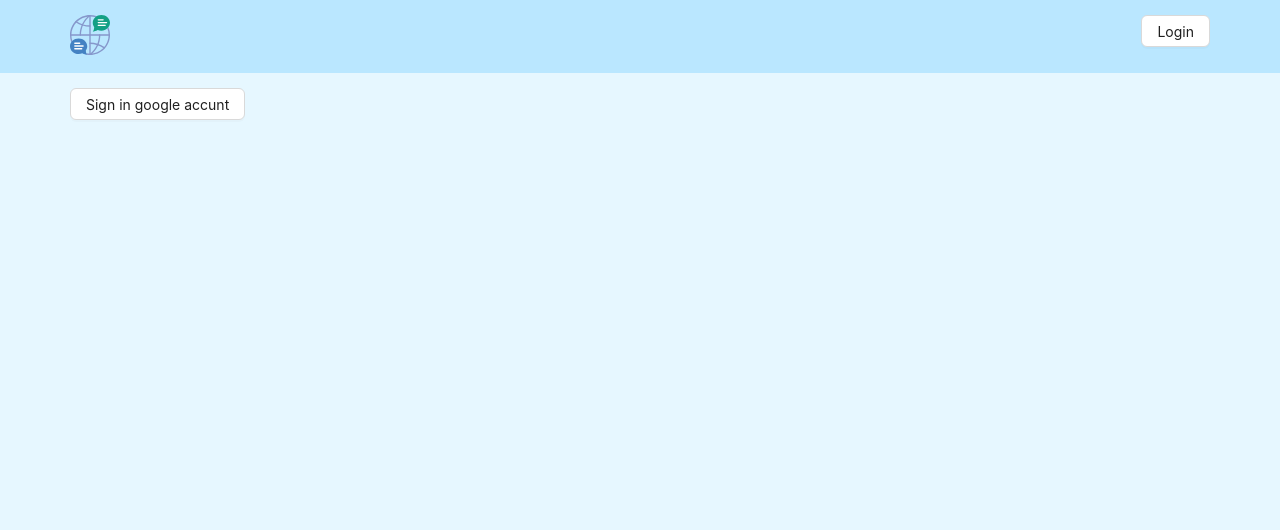
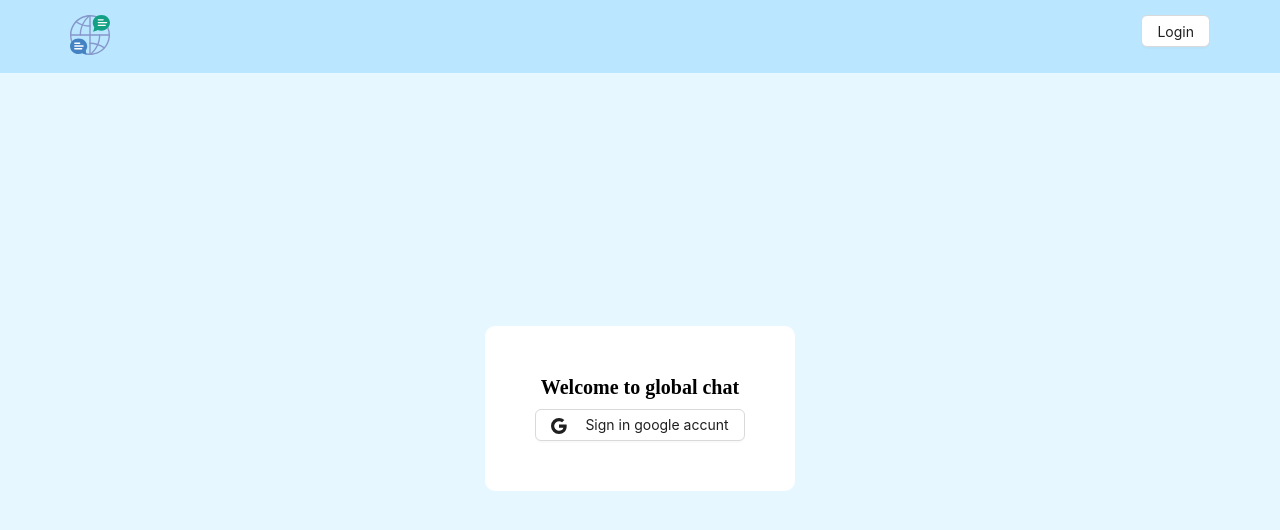
Before and after one commit to akil1me/chat-real-time, a React (Create React App) app: page /login in a window 1280 px wide. Shown: the top 530 px of the page. Built offline with nearby package versions, Linux system fonts and the light colour scheme; no server answers.

Commit message:
add style in login page

```diff
--- a/src/components/login-google/login-google.jsx
+++ b/src/components/login-google/login-google.jsx
@@ -1,11 +1,20 @@
-import { Button } from "antd"
+import { Button } from "antd";
+import { LoginAcc, LoginGoogleContent } from "./login-google.styled";
 
 export const LoginGoogle = ({ login }) => {
   return (
-    <div>
-      <Button onClick={login}>
-        Sign in google accunt
-      </Button>
-    </div>
+    <LoginAcc>
+      <LoginGoogleContent>
+        <h2 >Welcome to global chat</h2>
+        <Button onClick={login} icon={<svg style={{ verticalAlign: "middle" }} xmlns="http://www.w3.org/2000/svg" width="16" height="16" fill="currentColor" className="bi bi-google" viewBox="0 0 16 16">
+          <path d="M15.545 6.558a9.42 9.42 0 0 1 .139 1.626c0 2.434-.87 4.492-2.384 5.885h.002C11.978 15.292 10.158 16 8 16A8 8 0 1 1 8 0a7.689 7.689 0 0 1 5.352 2.082l-2.284 2.284A4.347 4.347 0 0 0 8 3.166c-2.087 0-3.86 1.408-4.492 3.304a4.792 4.792 0 0 0 0 3.063h.003c.635 1.893 2.405 3.301 4.492 3.301 1.078 0 2.004-.276 2.722-.764h-.003a3.702 3.702 0 0 0 1.599-2.431H8v-3.08h7.545z" />
+        </svg>}>
+
+          <span style={{ marginLeft: 10 }}>
+            Sign in google accunt
+          </span>
+        </Button>
+      </LoginGoogleContent>
+    </LoginAcc >
   )
 }
--- /dev/null
+++ b/src/components/login-google/login-google.styled.jsx
@@ -0,0 +1,28 @@
+import styled from "styled-components";
+
+export const LoginAcc = styled.div`
+ display: flex;
+  justify-content:center;
+  align-items:center;
+  height: 80vh;
+
+`
+
+export const LoginGoogleContent = styled.div`
+  display: flex;
+  align-items: center;
+  flex-direction: column;
+  background-color:#fff;
+  border-radius:10px;
+  padding:50px;
+
+&> h2{
+  font-size: 20px;
+  margin-bottom: 10px;
+  text-align:center;
+}
+@media only screen and (max-width: 323px) {
+   padding:10px;
+  }
+
+`
```
